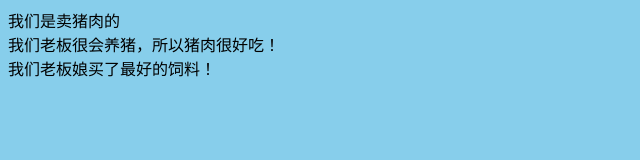
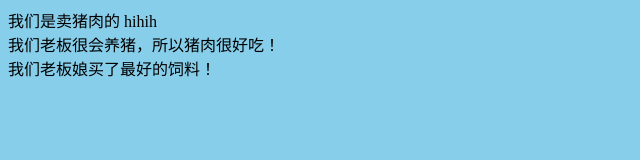
Before and after one commit to cookie-xq/git-demo-1, a plain HTML site: page index.html in a window 1280 px wide. Shown: the full height of the page, 0-640 px from the left. Drawn offline with Linux system fonts and the light colour scheme.

Commit message:
新的提交

```diff
--- a/index.html
+++ b/index.html
@@ -10,7 +10,7 @@
 
 <body>
     我们是卖猪肉的
-
+    hihih
     <div>
         我们老板很会养猪，所以猪肉很好吃！
         <img src="假装猪很壮.jpg" alt="">
```
